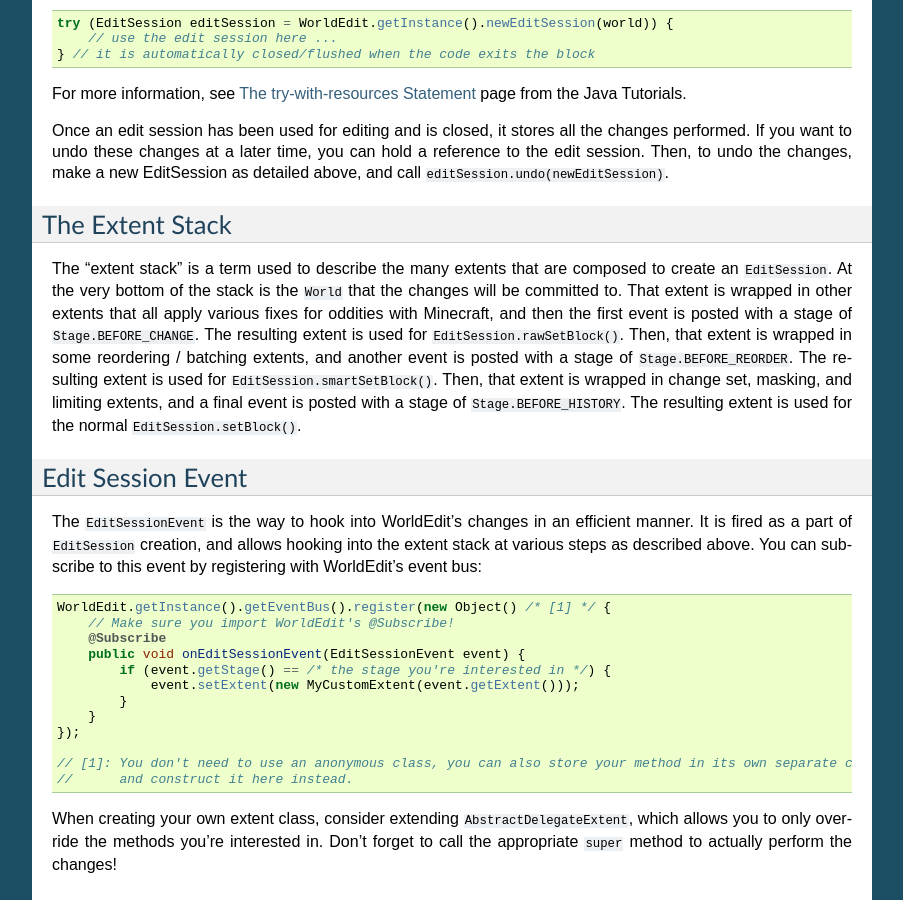
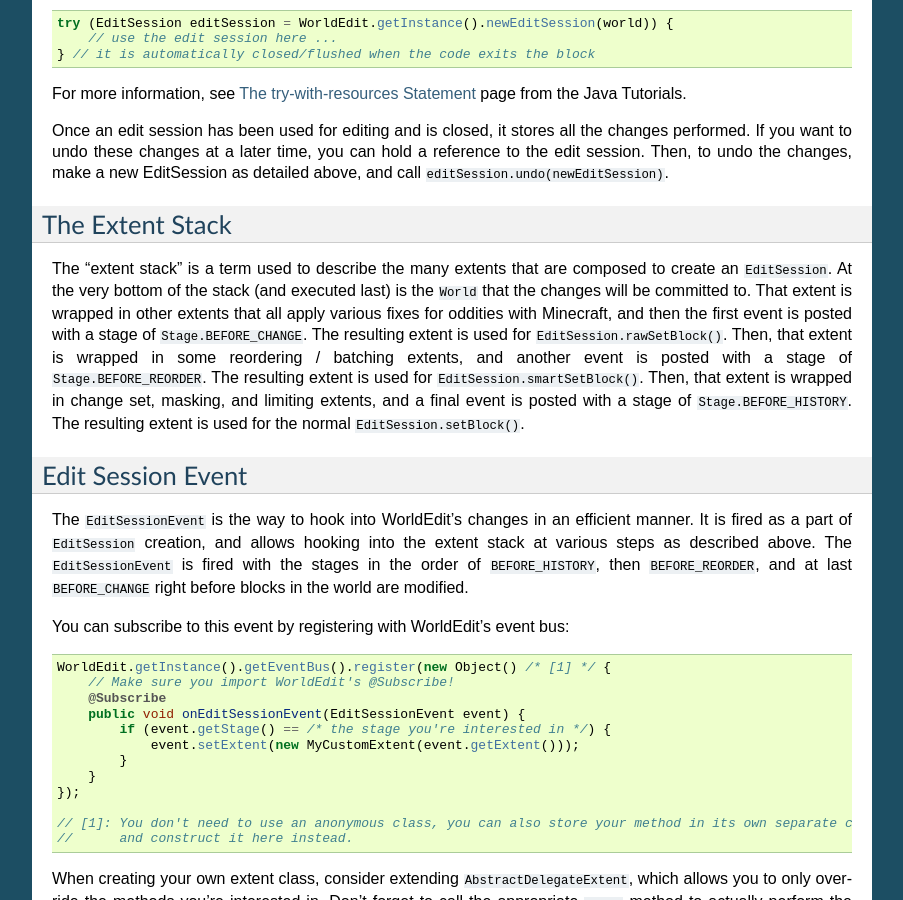
Before and after one commit to EngineHub/WorldEditDocs, a Sphinx documentation site: the page built from source/api/concepts/edit-sessions.rst, in a window 1280 px wide and 900 px high, scrolled down 518 px. Shown: the whole window, without its empty margins (198-1101 px from the left). Built offline with Sphinx 7.4.7, drawn with Linux system fonts in a browser that asks for light colours.

Commit message:
Clarify the stage order in the EditSessionEvent
These changes try to clarify the order in which the different stages are executed which could've been a bit confusing just from the extent stack explanation. (As that describes the reverse execution order)

```diff
--- a/source/api/concepts/edit-sessions.rst
+++ b/source/api/concepts/edit-sessions.rst
@@ -37,7 +37,7 @@
 ~~~~~~~~~~~~~~~~
 
 The "extent stack" is a term used to describe the many extents that are composed to create an ``EditSession``.
-At the very bottom of the stack is the ``World`` that the changes will be committed to. That extent is wrapped in
+At the very bottom of the stack (and executed last) is the ``World`` that the changes will be committed to. That extent is wrapped in
 other extents that all apply various fixes for oddities with Minecraft, and then the first event is posted with a stage
 of ``Stage.BEFORE_CHANGE``. The resulting extent is used for ``EditSession.rawSetBlock()``. Then, that extent
 is wrapped in some reordering / batching extents, and another event is posted with a stage of ``Stage.BEFORE_REORDER``.
@@ -51,8 +51,11 @@
 ~~~~~~~~~~~~~~~~~~
 
 The ``EditSessionEvent`` is the way to hook into WorldEdit's changes in an efficient manner. It is fired as a part of
-``EditSession`` creation, and allows hooking into the extent stack at various steps as described above. You can
-subscribe to this event by registering with WorldEdit's event bus:
+``EditSession`` creation, and allows hooking into the extent stack at various steps as described above. The ``EditSessionEvent``
+is fired with the stages in the order of ``BEFORE_HISTORY``, then ``BEFORE_REORDER``, and at last ``BEFORE_CHANGE`` right before
+blocks in the world are modified.
+
+You can subscribe to this event by registering with WorldEdit's event bus:
 
 .. code-block:: java
 
```
